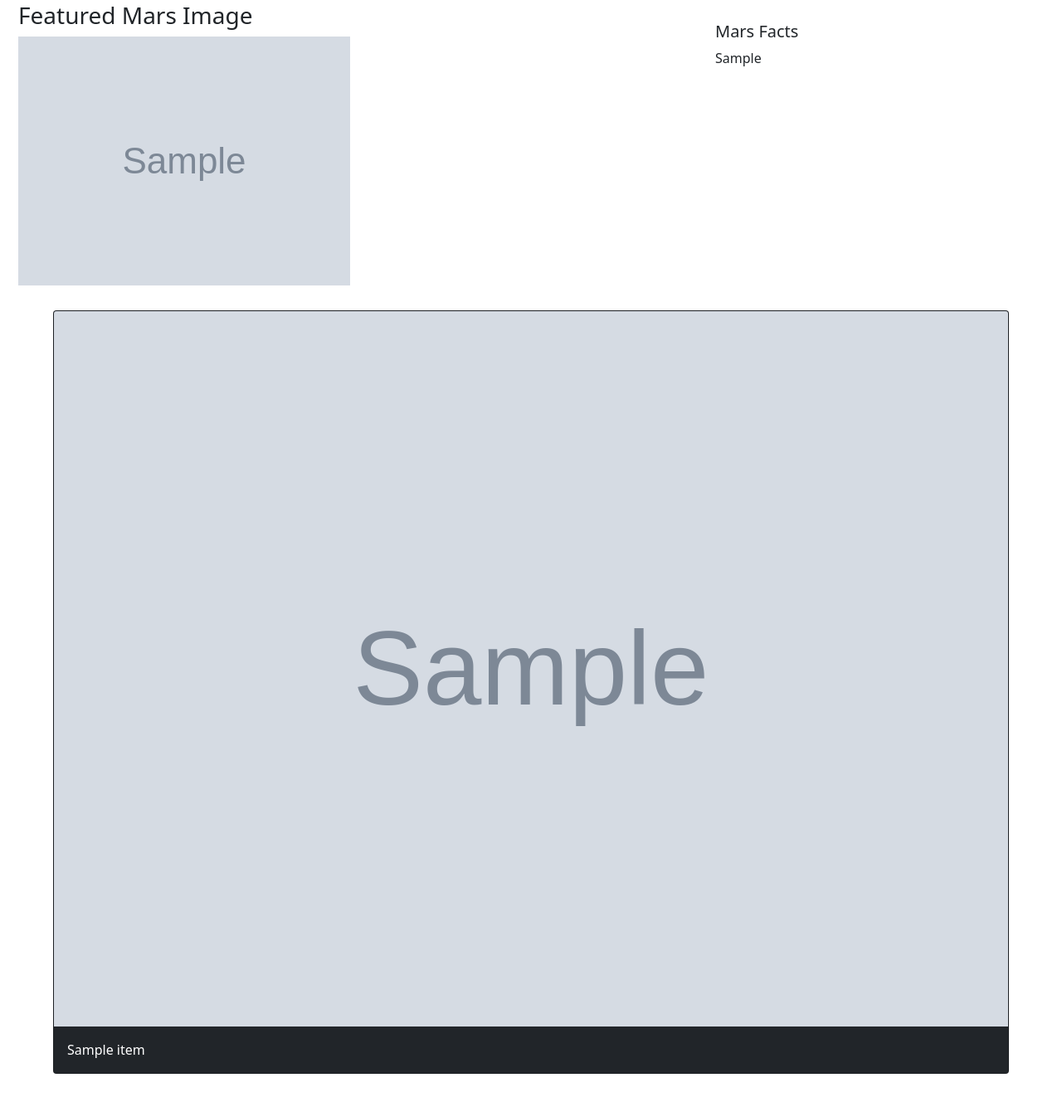
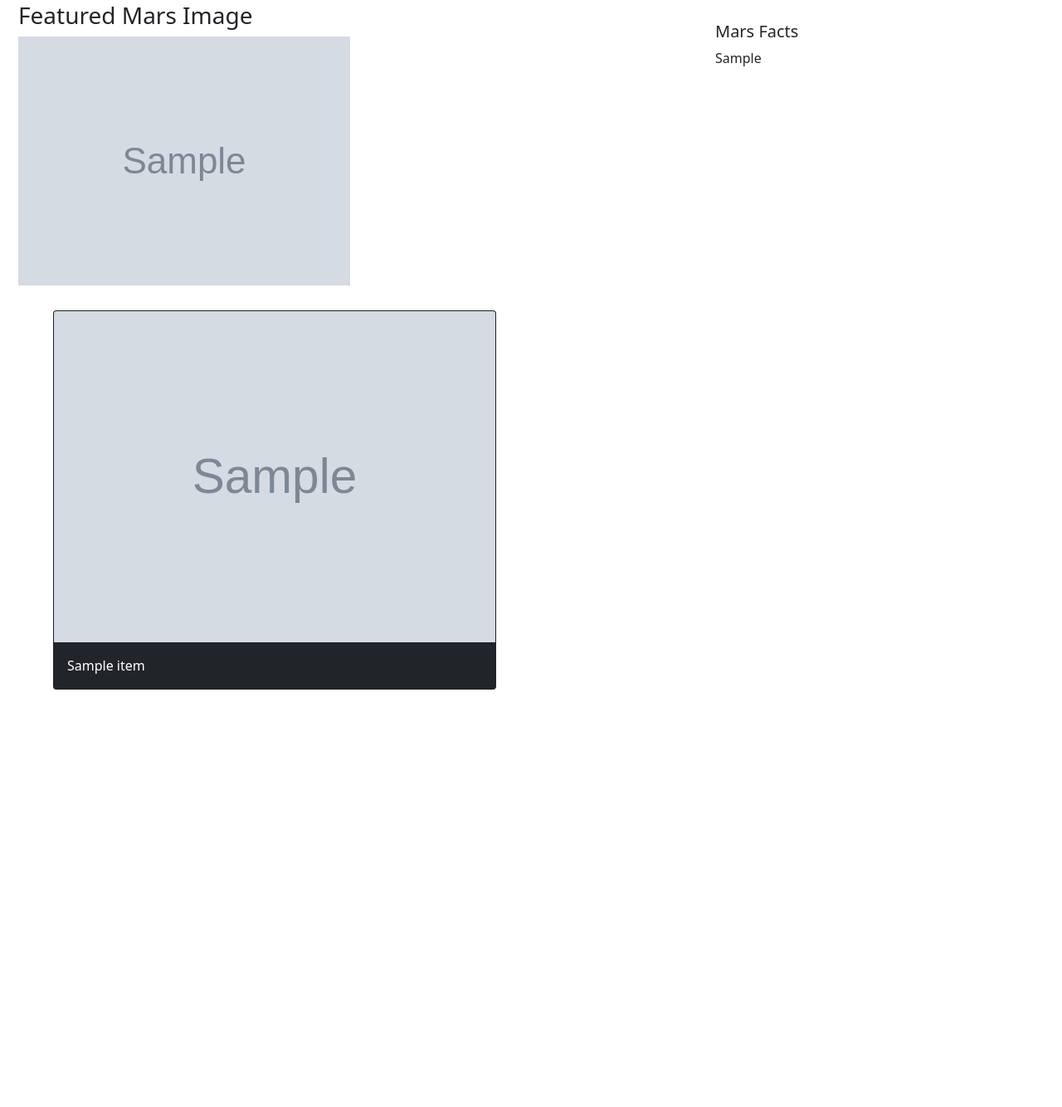
Before and after one commit to hinaabidi/Webscrapingproject, a Flask app: page / in a window 1280 px wide. Shown: the part 395-1729 px from the top of the page at 83% size. After the commit the page ends 1226 px from the top, so only its background shows below. Run offline with Flask 2, Linux system fonts and the light colour scheme; grey boxes marked "Sample" are stand-in pictures; a database or web service that is not in the repository returns one stand-in record (values such as "Sample title"); some libraries are stand-ins or nearby versions.

Commit message:
Final Commit

```diff
--- a/templates/index.html
+++ b/templates/index.html
@@ -53,7 +53,7 @@
 	  <div class="container-fluid">
 		<div class='row'>
 			{% for item in data.hemi_urls_and_titles %}
-				  <div class="col-sm">
+				  <div class="col-md-6">
 					  <div class="card text-white bg-dark" style="margin: 30px;">
 						  <img class="card-img-top" src="{{item.img_url}}" />
 						  <div class="card-body">
```
Also changed, not shown: 1 other file.
